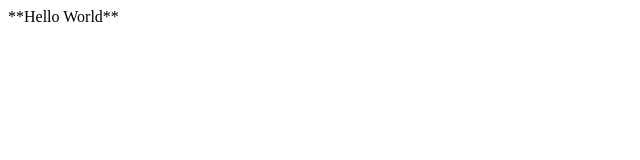
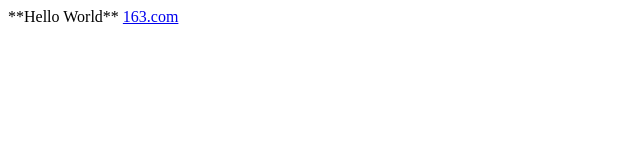
Before and after one commit to ZhenhuaChu/zhenhuachu.github.io, a plain HTML site: page index.html in a window 1280 px wide. Shown: the full height of the page, 0-640 px from the left. Drawn offline with Linux system fonts and the light colour scheme.

Commit message:
Update index.html

```diff
--- a/index.html
+++ b/index.html
@@ -1 +1,2 @@
 **Hello World**
+<a href="www.163.com">163.com</a>
```
